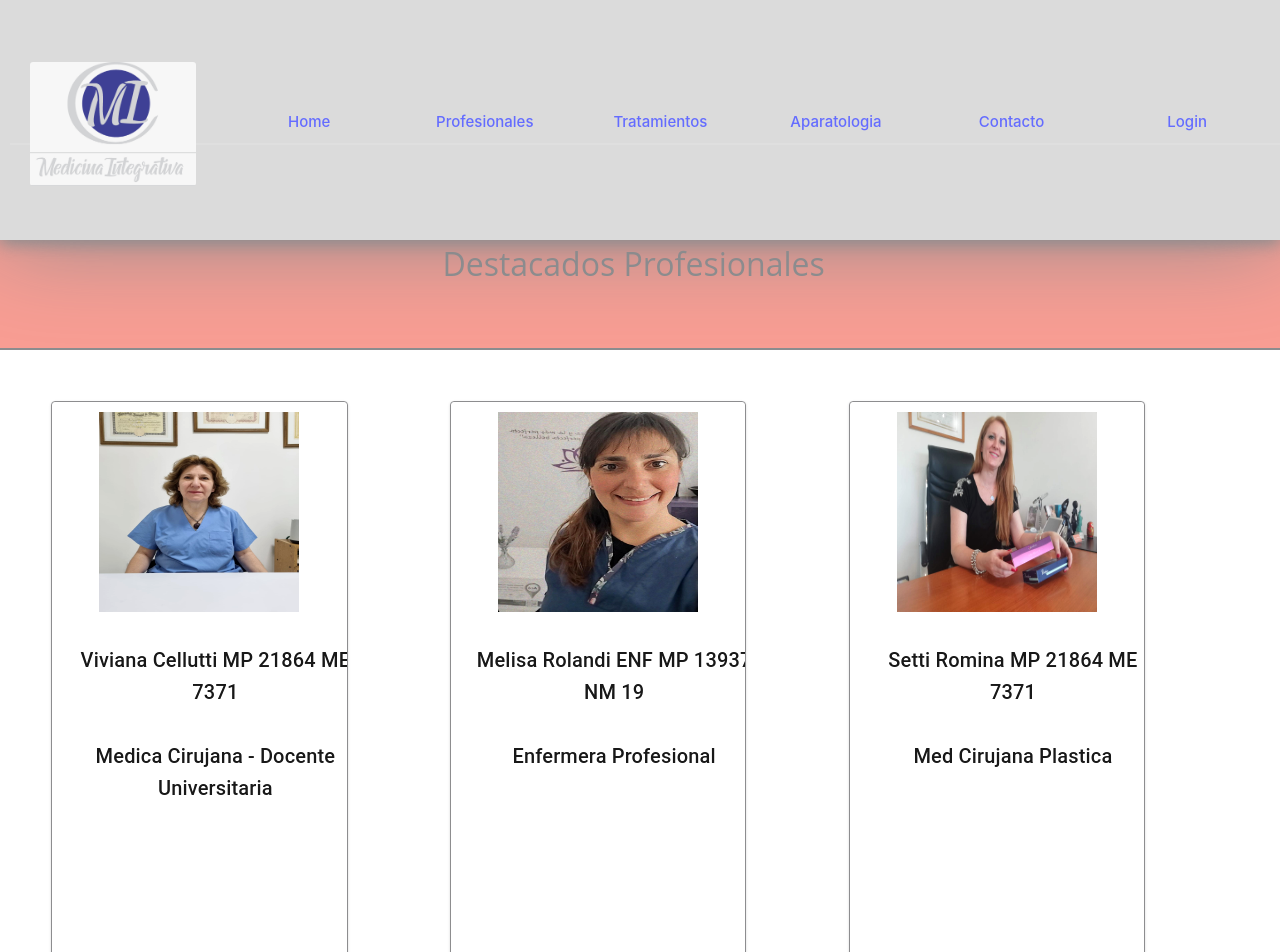
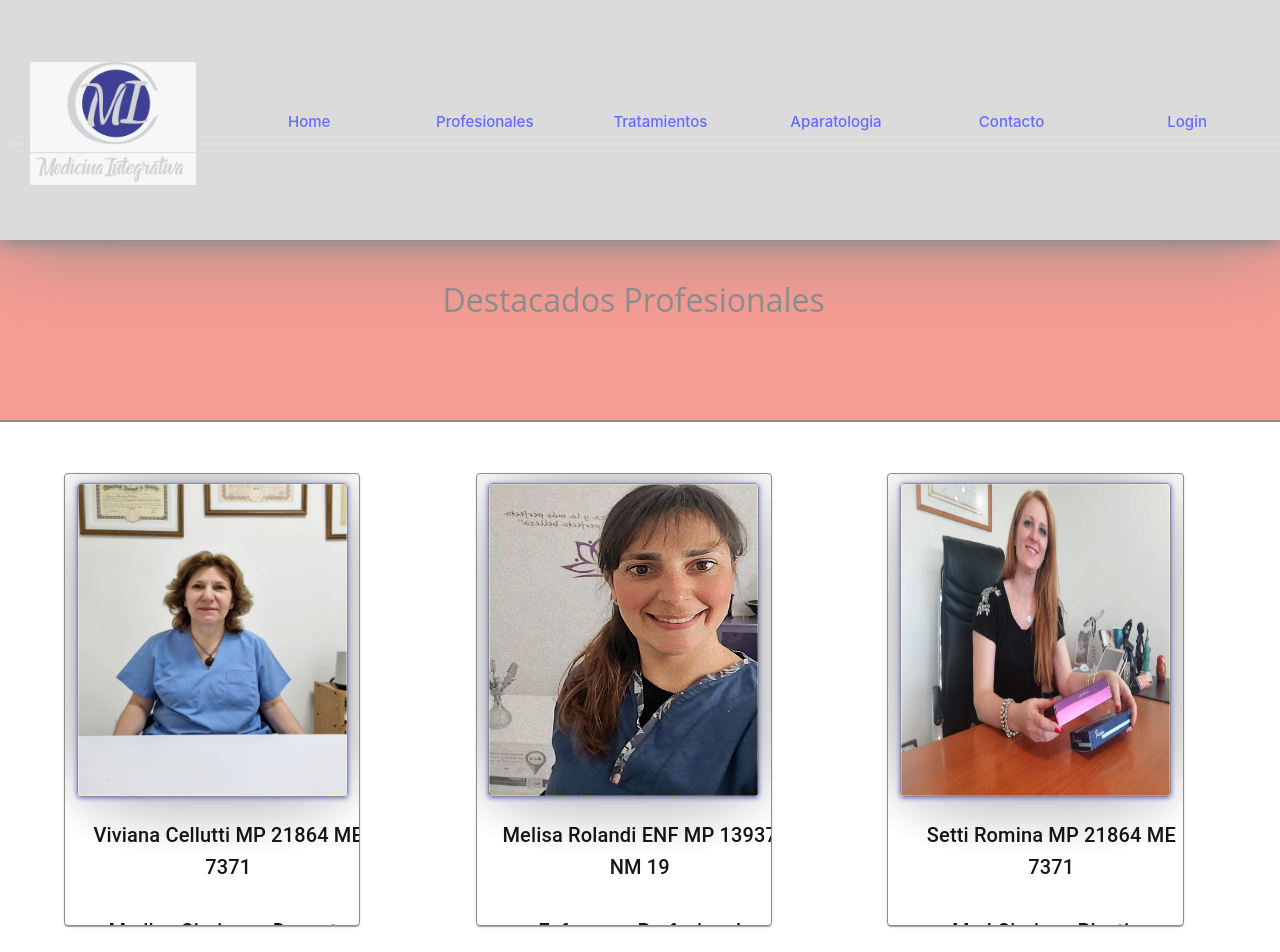
Before and after one commit to ginofrancocba/medicinaIntegrativaFront, a React (Vite) app: page /Profesionales in a window 1280 px wide. Shown: the top 952 px of the page. Built offline with nearby package versions, Linux system fonts and the light colour scheme.

Commit message:
Add Styles Profesionales Css

```diff
--- a/src/views/Home.css
+++ b/src/views/Home.css
@@ -2,7 +2,7 @@
     display: flex;
     font: 2rem/2rem "Open Sans", sans-serif;
     width: 100vw;
-    height: 4rem;
+    height: 17vh;
     align-items: center;
     text-align: center;
     justify-content: center;
@@ -29,7 +29,7 @@
 .cont1-home {
     display: flex;
     width: 90%;
-    height: 7rem;
+    height: 20%;
     align-items: center;
     text-align: center;
     justify-content: center;
--- a/src/views/Profesionales.css
+++ b/src/views/Profesionales.css
@@ -2,7 +2,7 @@
     display: flex;
     font: 2rem/2rem "Open Sans", sans-serif;
     width: 100vw;
-    height: 4rem;
+    height: 17vh;
     align-items: center;
     text-align: center;
     justify-content: center;
@@ -20,10 +20,12 @@
     opacity: 1;
     filter: contrast(110%);
     width: 23vw;
-    height: 70vh;
-    margin: 4%;
+    height: 50vh;
+    padding: 0% 0% 4% 0%;
+    margin: 4% 4% 3% 5%;
+    border-radius: 4px;
     color: var(--semi-oscuro);
-    box-shadow: var(--semi-oscuro) 0px 0px 95px, var(--azul) 0px 4px 15px ;
+    box-shadow: var(--semi-oscuro) 0px 0px 95px, var(--azul) 0px 1px 5px ;
     border: 1px solid var(--semi-oscuro) ;
 }
 
@@ -32,11 +34,16 @@
    filter: contrast(120%);
    object-fit: cover;
    transition: .4s ease;
-   border: 2px solid var(--salmon) ;
+   border: 2px solid var(--semi-oscuro) ;
 }
 
-img {
-    width: 20vw;
-    height: auto;
-    margin: 1%;
+.prof-card-img {
+    width: 21vw;
+    height: 39vh;
+    padding: 0.1% 0.1% 0.1% 0.1%;
+    margin: 3% 2% 0% 2%;
+    border-radius: 4px;
+    color: var(--semi-oscuro);
+    box-shadow: var(--semi-oscuro) 0px 0px 95px, var(--azul) 0px 1px 5px ;
+    border: 1px solid var(--semi-oscuro) ;
 }
--- a/src/views/Profesionales.jsx
+++ b/src/views/Profesionales.jsx
@@ -8,7 +8,7 @@ function ProfesionalCard({imgSrc, alt, name, title }) {
 
     return (
              <Card className='profesional-card'>
-                <img src={imgSrc} alt={alt} />
+                <img className="prof-card-img" src={imgSrc} alt={alt} />
                 <CardContent>
                     <Typography variant="h6">{name}</Typography>
                 </CardContent>
```
